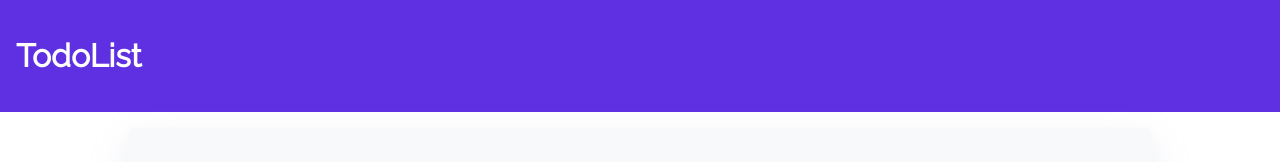
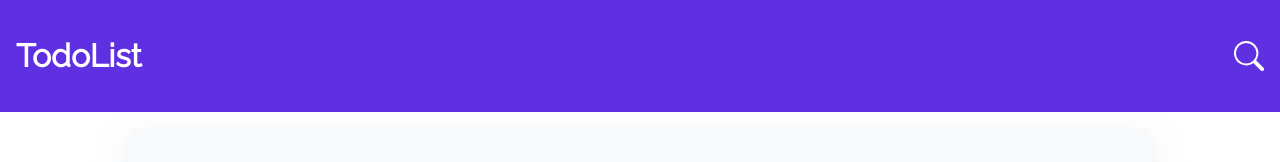
Before and after one commit to Tyn-Tian/Todo-Apps, a Vue app: page / in a window 1280 px wide. Shown: the top 162 px of the page. Built offline with nearby package versions, Linux system fonts and the light colour scheme.

Commit message:
Create search button and give style of it

```diff
--- a/src/App.vue
+++ b/src/App.vue
@@ -1,17 +1,35 @@
 <template>
   <header>
     <h1>TodoList</h1>
+    <button class="search-btn"></button>
   </header>
 
   <router-view />
 </template>
 
-<style></style>
+<script>
+  export default {
+  }
+</script>
 
 <style>
 header {
-  background: #5F30E2;
+  display: flex;
+  align-items: center;
+  justify-content: space-between;
+  background: #5f30e2;
   padding: 16px;
   color: white;
 }
+
+.search-btn {
+  width: 30px;
+  height: 30px;
+
+  background: url(./assets/img/search-outline.svg);
+  background-size: contain;
+  margin-left: 16px;
+  cursor: pointer;
+  border: none;
+}
 </style>
```
